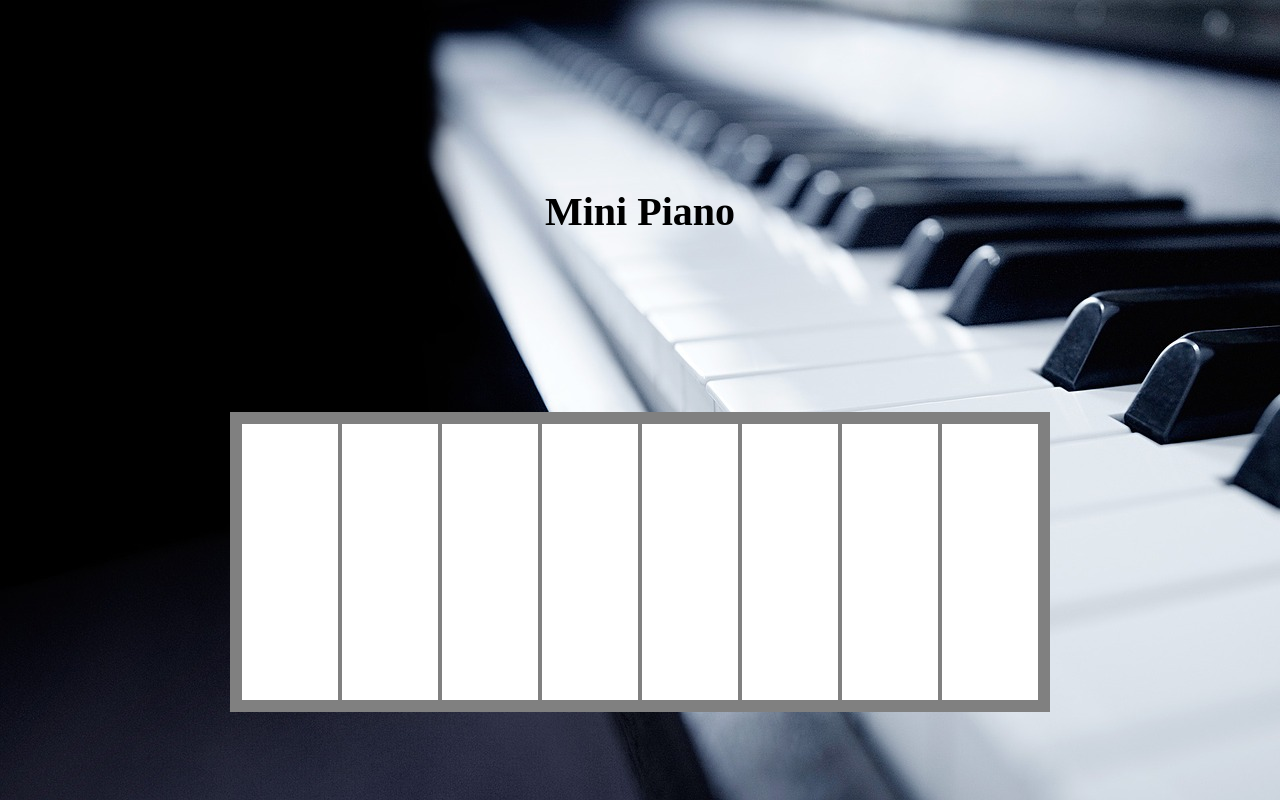
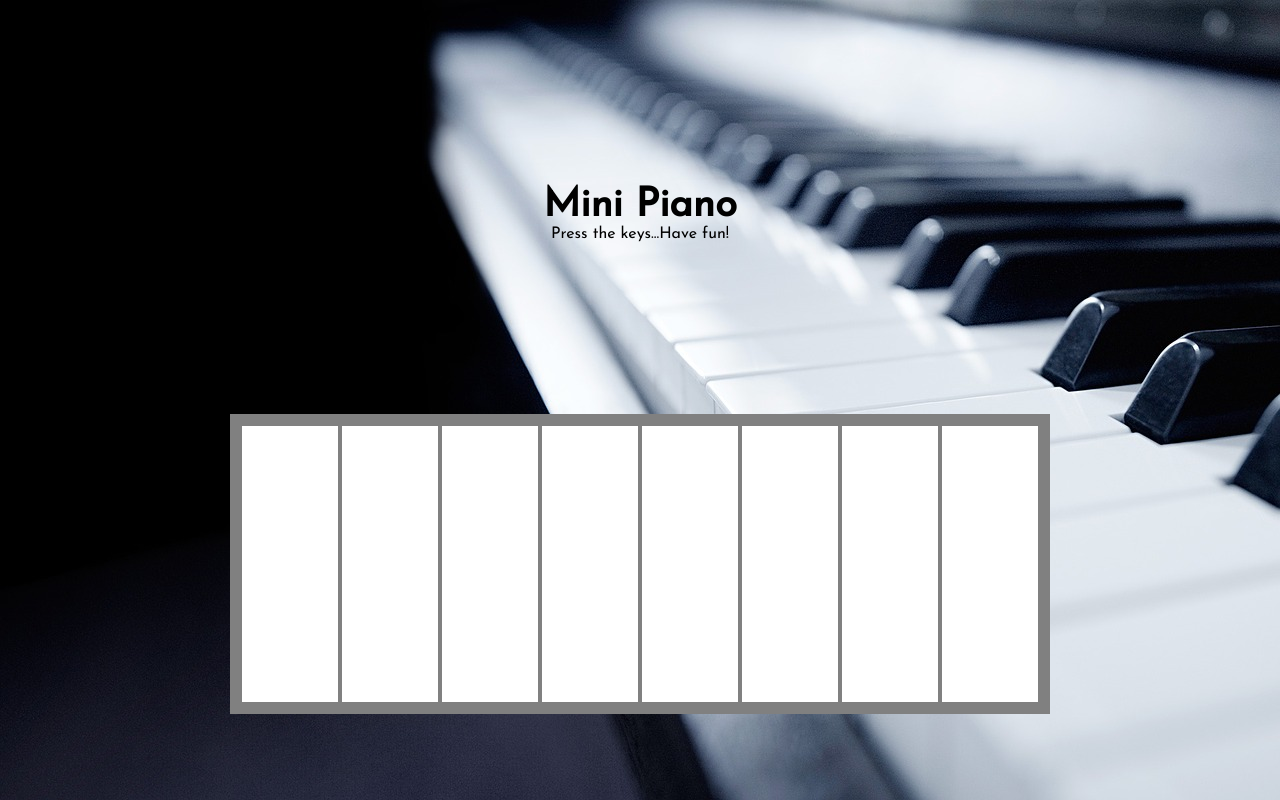
Before and after one commit to shamseena-dev/mini-piano, a plain HTML site: page index.html in a window 1280 px wide. Drawn offline with Linux system fonts and the light colour scheme.

Commit message:
minor changes made

```diff
--- a/index.html
+++ b/index.html
@@ -5,12 +5,14 @@
 	<meta charset="utf-8">
 	<meta name="viewport" content="width=device-width, initial-scale=1">
 	<link rel="stylesheet" type="text/css" href="style.css">
+	<link href="https://fonts.googleapis.com/css?family=Josefin+Sans&display=swap" rel="stylesheet">
 </head>
 <body>
 	<div id="myApp">
 			<header>
 
 				<h1>Mini Piano</h1>
+				<p> Press the keys...Have fun!</p>
 			</header>
 		<div class="keyboard container">
 			<div class="keys key1">
--- a/style.css
+++ b/style.css
@@ -11,7 +11,8 @@ body{
 	background-image: url(piano_pic.jpg);
 	background-repeat: no-repeat;
 	background-size: cover;
-
+	overflow-x: hidden;
+	font-family: 'Josefin Sans', sans-serif;
 
 }
 
```
